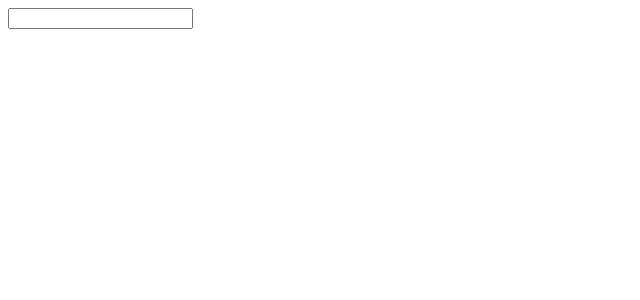
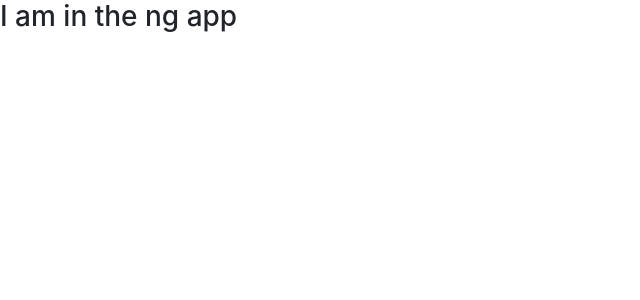
Before and after one commit to ajitda/Food-Panda, an Angular app: page / in a window 1280 px wide. Shown: the top 300 px of the page, without its empty margins (0-640 px from the left). Built offline with nearby package versions, Linux system fonts and the light colour scheme.

Commit message:
bootstrap added in styles

```diff
--- a/src/app/app.component.html
+++ b/src/app/app.component.html
@@ -1,2 +1 @@
-<input type="text" [(ngModel)]="name">
-<p>{{ name }}</p>
+<h3>I am in the ng app</h3>
--- a/src/styles.css
+++ b/src/styles.css
@@ -1 +1,2 @@
 /* You can add global styles to this file, and also import other style files */
+@import "~bootstrap/dist/css/bootstrap.css";
```
